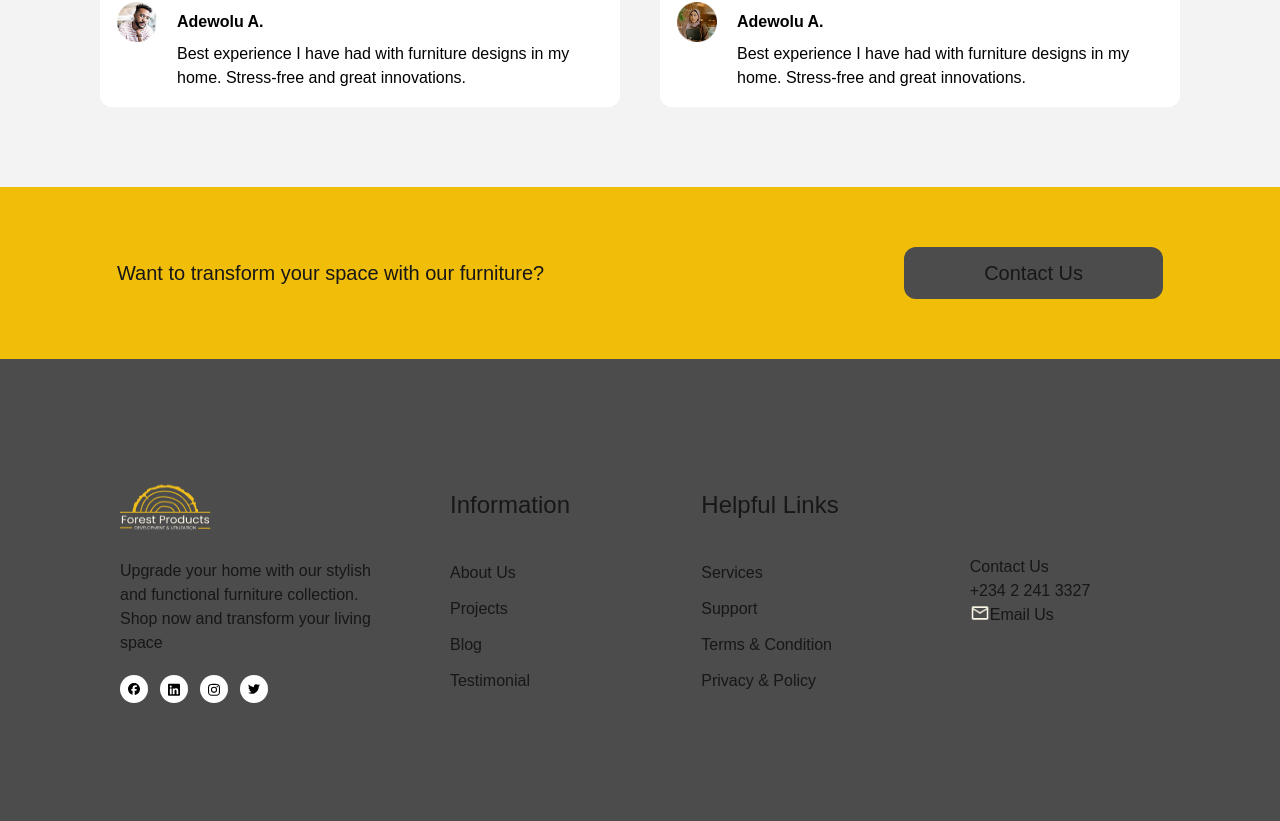
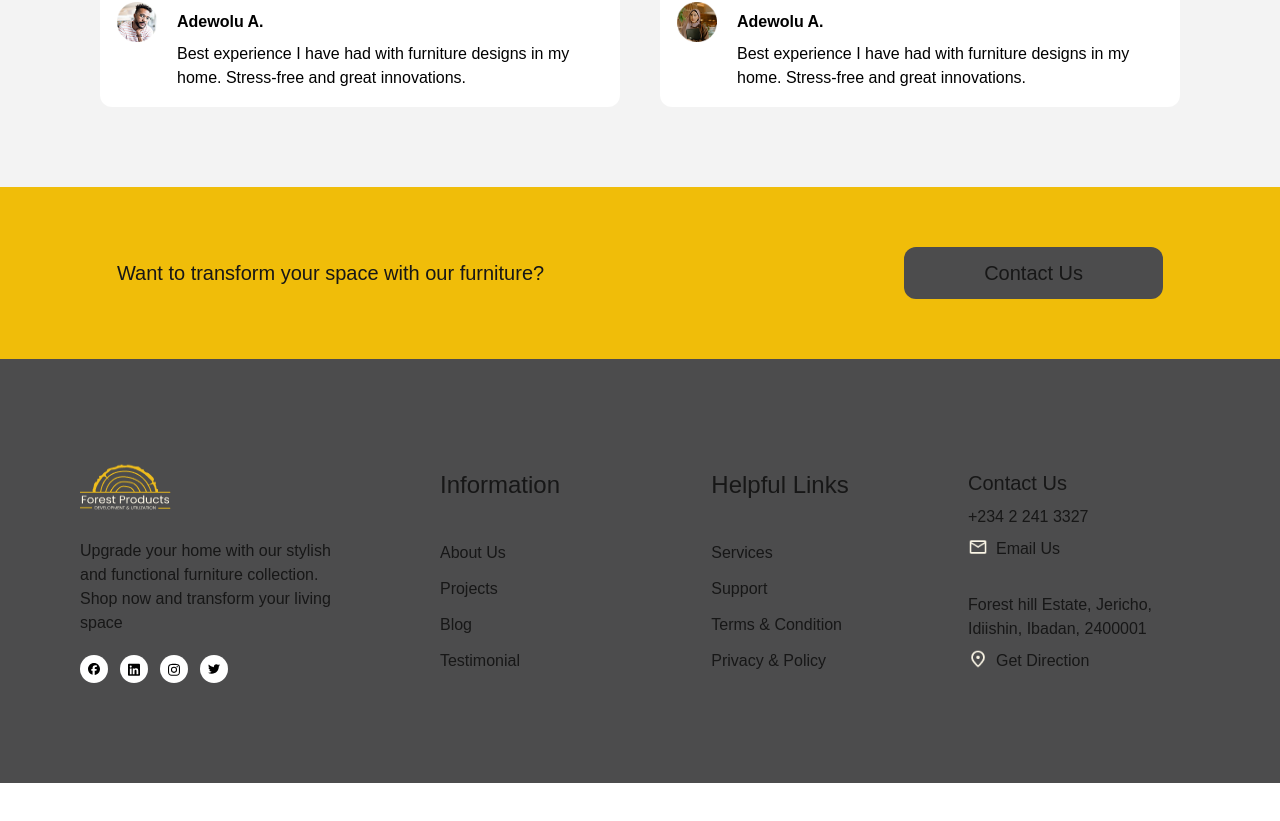
Before and after one commit to Bida3443/Forest-products, a Next.js app: page / in a window 1280 px wide. Shown: the part 3862-4683 px from the top of the page. After the commit the page ends 4645 px from the top, so only its background shows below. Built offline with nearby package versions, Linux system fonts and the light colour scheme.

Commit message:
forest products

```diff
--- a/src/components/Footer/Footer.tsx
+++ b/src/components/Footer/Footer.tsx
@@ -4,6 +4,7 @@ import Link from "next/link";
 import logo from "../../../public/logoo.png";
 // import { div } from "motion/react-client";
 import mail from "../../../public/mail.png";
+import location from "../../../public/location.png";
 
 export default function Footer  () {
 
@@ -75,7 +76,7 @@ export default function Footer  () {
 
   return (
     <section className="bg-[#4C4C4D] h-auto">
-        <div className="grid lg:grid-cols-4 grid-cols-2 place-items-center lg:p-30 p-15">
+        <div className="grid lg:grid-cols-4 lg:gap-0 gap-8 grid-cols-2 lg:place-items-center lg:py-25 py-15 lg:px-20 px-10">
             <div className="flex flex-col gap-5">
                 <div><Link href="/">
                           <Image
@@ -87,7 +88,7 @@ export default function Footer  () {
                           />
                         </Link></div>
                 <p>Upgrade your home with our stylish and functional furniture collection. Shop now and transform your living space</p>
-                <div className="flex gap-3">{svg.map((item,index)=>(
+                <div className="flex gap-3 cursor-pointer">{svg.map((item,index)=>(
                     <div key={index} className="w-7 h-7 bg-white rounded-full p-2">
                         {item.svg}
                     </div>
@@ -106,14 +107,18 @@ export default function Footer  () {
                 ))}
             </div>
             </div>
-            <div>
-                <div>
-            <h1>Contact Us</h1>
+            <div className="space-y-8">
+                <div className="space-y-2">
+            <h1 className="text-xl">Contact Us</h1>
             <p>+234 2 241 3327</p>
-            <div className="flex"><Image src={mail} alt="mail" width={100} height={100} className="w-5 h-5"/> <p>Email Us</p></div>
+            <div className="flex gap-2"><Image src={mail} alt="mail" width={100} height={100} className="w-5 h-5"/> <p>Email Us</p></div>
+            </div>
+             <div className="space-y-2">
+            <h1>Forest hill Estate, Jericho, <br /> Idiishin, Ibadan, 2400001</h1>
+
+            <div className="flex gap-2"><Image src={location} alt="mail" width={100} height={100} className="w-5 h-5"/> <p>Get Direction</p></div>
             </div>
 
-            <div></div>
             </div>
         </div>
 
```
